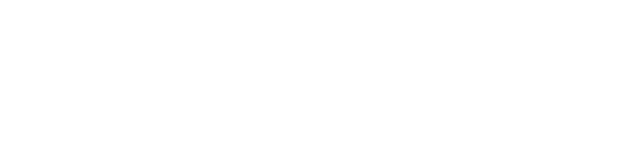
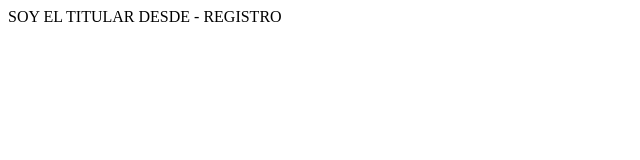
Before and after one commit to ManuJR/clase2_git, a plain HTML site: page proyecto/index.html in a window 1280 px wide. Shown: the whole page, without its empty margins (0-640 px from the left). Drawn offline with Linux system fonts and the light colour scheme.

Commit message:
Titular en index desde Registro

```diff
--- a/proyecto/index.html
+++ b/proyecto/index.html
@@ -7,6 +7,7 @@
     <title>Document</title>
 </head>
 <body>
+    SOY EL TITULAR DESDE - REGISTRO
 
 </body>
 </html>
```
